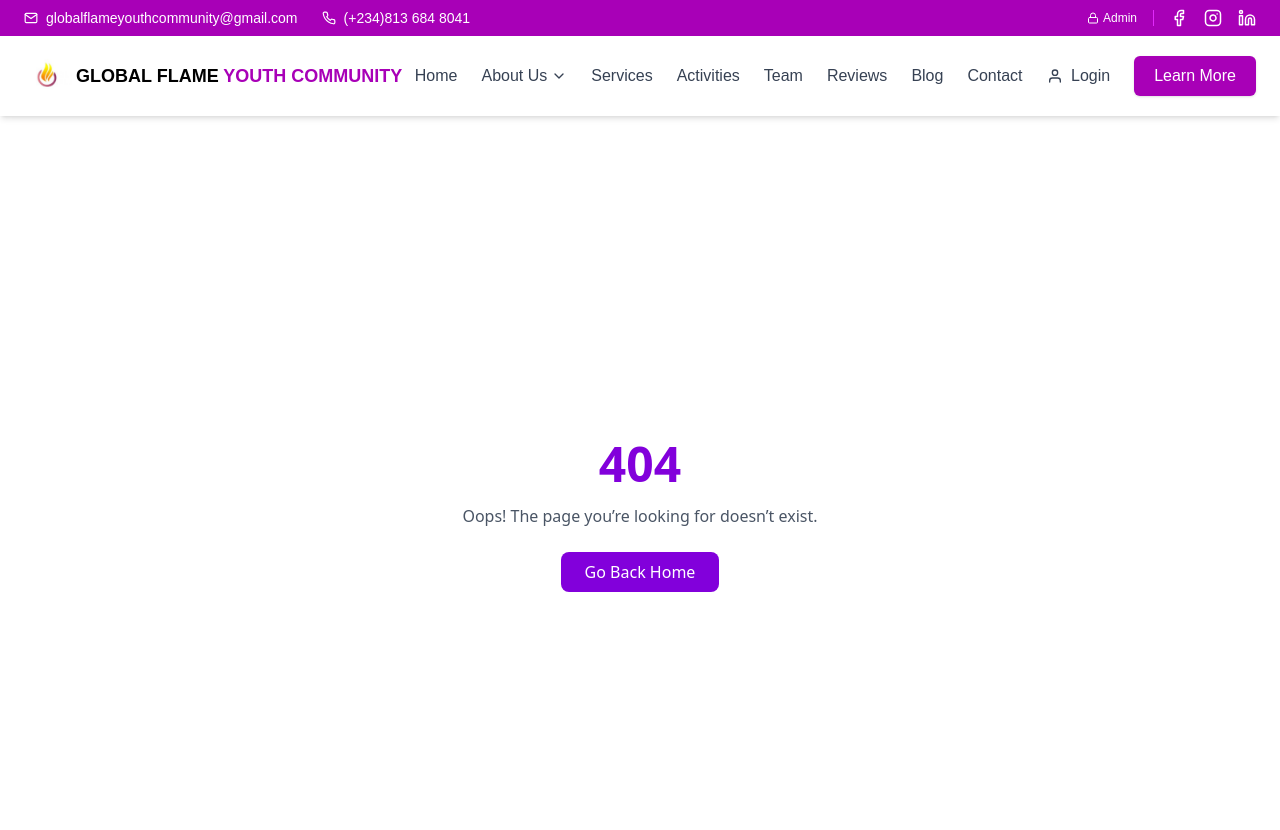
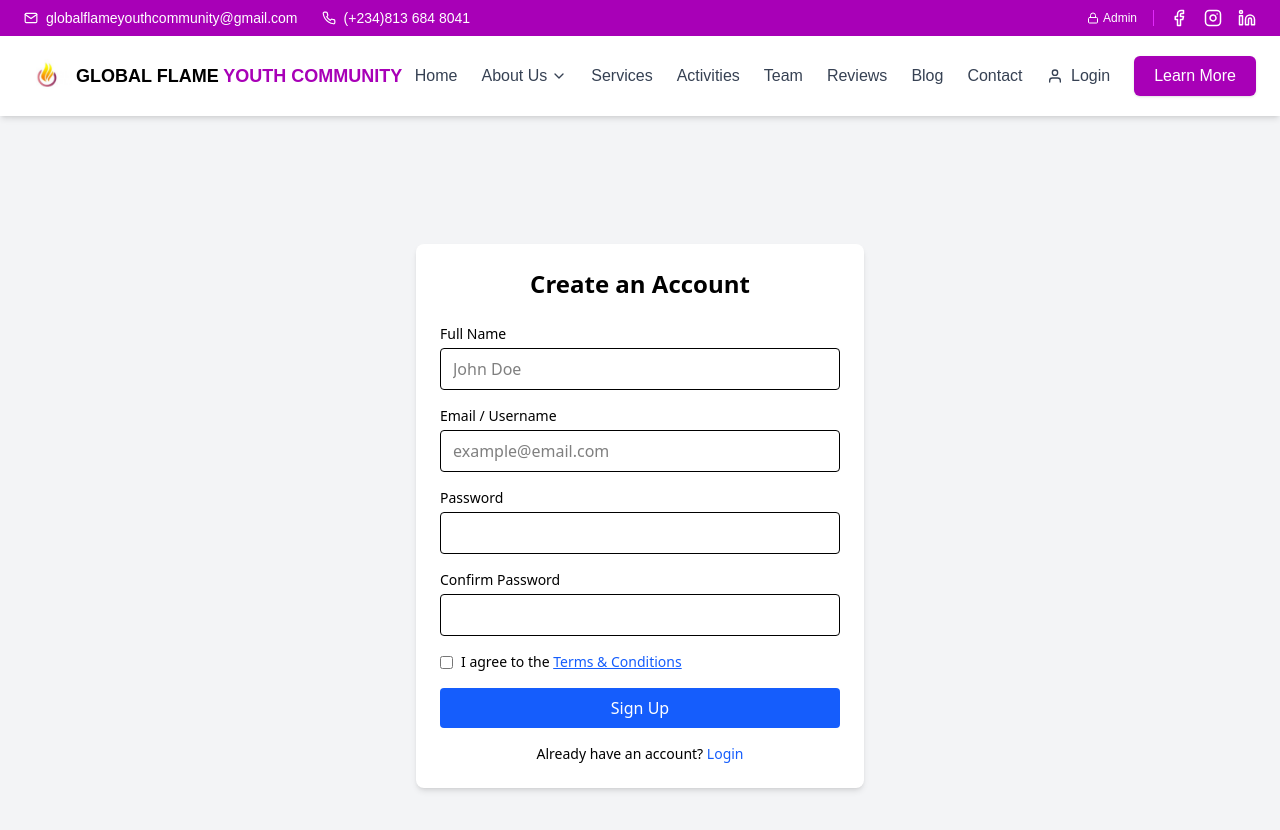
Before and after one commit to Hyelzira/global-flames, a React (Vite) app: page /Signup in a window 1280 px wide. Shown: the top 830 px of the page. Built offline with nearby package versions, Linux system fonts and the light colour scheme.

Commit message:
src/App.tsx,src/pages/AboutPage.tsx, src/pages/LoginPage.tsx and src/pages/SignupPage.tsx

```diff
--- a/src/App.tsx
+++ b/src/App.tsx
@@ -10,6 +10,7 @@ import ActivitiesPage from "./pages/ActivitiesPage";
 import TeamPage from "./pages/TeamPage";
 import JoinLivePage from "./pages/JoinLivePage";
 import LoginPage from "./pages/LoginPage";
+import SignupPage from "./pages/SignupPage";
 
 // Simple 404 component
 function NotFoundPage() {
@@ -43,6 +44,7 @@ function App() {
           <Route path="/team" element={<TeamPage />} />
           <Route path="/join-live" element={<JoinLivePage />} />
           <Route path="/login" element={<LoginPage />} />
+          <Route path="/Signup" element={<SignupPage />} />
           {/*
 
 
--- a/src/pages/AboutPage.tsx
+++ b/src/pages/AboutPage.tsx
@@ -56,7 +56,7 @@ const LEADERSHIP_TEAM: Leader[] = [
     { name: 'WAKAWA HYELZIRA', role: 'WEB DEVELOPER/TECH DIRECTOR', image: 'src/assets/images/hyelzira.jpg' },
     { name: 'AMBRUCE ISRAEL', role: 'MEDIA DIRECTOR GFM YOUTHS', image: 'src/assets/images/bruce.jpg' },
     { name: 'MAIMAKO JESSE', role: 'MUSIC/SOUND DIRECTOR GFM YOUTHS', image: 'src/assets/images/jesse.jpg' },
-    { name: 'BITRUS JOSHUA DANG', role: 'CREATIVE DESIGNER GFM YFM YOUTHS', image: 'src/assets/images/joshua.jpg' },
+    { name: 'BITRUS JOSHUA DANG', role: 'CREATIVE DESIGNER GFM YOUTHS', image: 'src/assets/images/joshua.jpg' },
     { name: 'KUBA DESMOND', role: 'POLITICAL DIRECTOR GFM YOUTHS', image: 'src/assets/images/desmond.jpg' },
 ];
 
--- a/src/pages/LoginPage.tsx
+++ b/src/pages/LoginPage.tsx
@@ -139,7 +139,7 @@ const LoginPage: React.FC = () => {
                   <span>Remember me</span>
                 </label>
                 <Link to="/forgot-password" size-xs className="text-xs font-bold tracking-widest text-blue-600 uppercase hover:underline">
-                  Use Password Instead
+                  Use Crypted code Instead
                 </Link>
               </div>
             </div>
@@ -147,7 +147,7 @@ const LoginPage: React.FC = () => {
             <button
               type="submit"
               disabled={loading}
-              className={`inline-flex items-center justify-center rounded bg-[#5BC0DE] px-10 py-3 text-sm font-bold text-white shadow-sm transition-all uppercase hover:bg-sky-500 focus:ring-2 focus:ring-sky-500 focus:ring-offset-2 ${
+              className={`inline-flex items-center justify-center rounded bg-fuchsia-600 px-10 py-3 text-sm font-bold text-white shadow-sm transition-all uppercase hover:bg-fuchsia-500 focus:ring-2 focus:ring-sky-500 focus:ring-offset-2 ${
                 loading ? "opacity-70 cursor-not-allowed" : "opacity-100"
               }`}
             >
--- a/src/pages/SignupPage.tsx
+++ b/src/pages/SignupPage.tsx
@@ -0,0 +1,141 @@
+import React, { useState } from "react";
+import { Link } from "react-router-dom";
+
+const SignupPage: React.FC = () => {
+  const [fullName, setFullName] = useState("");
+  const [email, setEmail] = useState("");
+  const [password, setPassword] = useState("");
+  const [confirmPassword, setConfirmPassword] = useState("");
+  const [agree, setAgree] = useState(false);
+  const [error, setError] = useState("");
+
+  const handleSubmit = (e: React.FormEvent) => {
+    e.preventDefault();
+    setError("");
+
+    if (!fullName || !email || !password || !confirmPassword) {
+      setError("All fields are required.");
+      return;
+    }
+
+    if (password.length < 6) {
+      setError("Password must be at least 6 characters.");
+      return;
+    }
+
+    if (password !== confirmPassword) {
+      setError("Passwords do not match.");
+      return;
+    }
+
+    if (!agree) {
+      setError("You must agree to the terms and conditions.");
+      return;
+    }
+
+    // TODO: Connect to backend API
+    console.log("Signup successful:", {
+      fullName,
+      email,
+      password,
+    });
+  };
+
+  return (
+    <div className="min-h-screen flex items-center justify-center bg-gray-100 px-4">
+      <div className="w-full max-w-md bg-white rounded-lg shadow-md p-6">
+        <h2 className="text-2xl font-bold text-center mb-6">
+          Create an Account
+        </h2>
+
+        {error && (
+          <div className="mb-4 text-sm text-red-600 bg-red-100 p-2 rounded">
+            {error}
+          </div>
+        )}
+
+        <form onSubmit={handleSubmit} className="space-y-4">
+          <div>
+            <label className="block text-sm font-medium mb-1">
+              Full Name
+            </label>
+            <input
+              type="text"
+              value={fullName}
+              onChange={(e) => setFullName(e.target.value)}
+              className="w-full border rounded px-3 py-2 focus:outline-none focus:ring-2 focus:ring-blue-500"
+              placeholder="John Doe"
+            />
+          </div>
+
+          <div>
+            <label className="block text-sm font-medium mb-1">
+              Email / Username
+            </label>
+            <input
+              type="text"
+              value={email}
+              onChange={(e) => setEmail(e.target.value)}
+              className="w-full border rounded px-3 py-2 focus:outline-none focus:ring-2 focus:ring-blue-500"
+              placeholder="example@email.com"
+            />
+          </div>
+
+          <div>
+            <label className="block text-sm font-medium mb-1">
+              Password
+            </label>
+            <input
+              type="password"
+              value={password}
+              onChange={(e) => setPassword(e.target.value)}
+              className="w-full border rounded px-3 py-2 focus:outline-none focus:ring-2 focus:ring-blue-500"
+            />
+          </div>
+
+          <div>
+            <label className="block text-sm font-medium mb-1">
+              Confirm Password
+            </label>
+            <input
+              type="password"
+              value={confirmPassword}
+              onChange={(e) => setConfirmPassword(e.target.value)}
+              className="w-full border rounded px-3 py-2 focus:outline-none focus:ring-2 focus:ring-blue-500"
+            />
+          </div>
+
+          <div className="flex items-center gap-2">
+            <input
+              type="checkbox"
+              checked={agree}
+              onChange={(e) => setAgree(e.target.checked)}
+            />
+            <span className="text-sm">
+              I agree to the{" "}
+              <span className="text-blue-600 underline cursor-pointer">
+                Terms & Conditions
+              </span>
+            </span>
+          </div>
+
+          <button
+            type="submit"
+            className="w-full bg-blue-600 text-white py-2 rounded hover:bg-blue-700 transition"
+          >
+            Sign Up
+          </button>
+        </form>
+
+        <p className="text-sm text-center mt-4">
+          Already have an account?{" "}
+          <Link to="/login" className="text-blue-600 hover:underline">
+            Login
+          </Link>
+        </p>
+      </div>
+    </div>
+  );
+};
+
+export default SignupPage;
```
